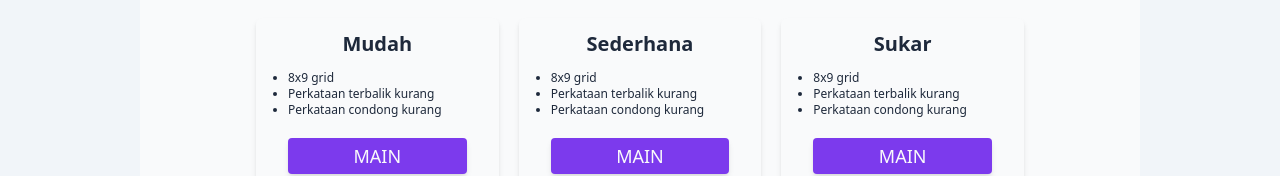
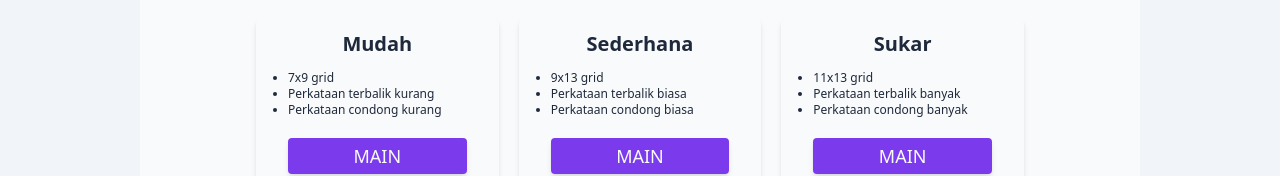
Before and after one commit to aidilrx04/cari-kata, a SvelteKit app: page /mode in a window 1280 px wide. Shown: the part 134-310 px from the top of the page. Built offline with nearby package versions, Linux system fonts and the light colour scheme.

Commit message:
fix mode description

```diff
--- a/src/routes/mode/+page.svelte
+++ b/src/routes/mode/+page.svelte
@@ -1,9 +1,47 @@
 <script>
 	import OGP from '$lib/OGP.svelte';
-	import Footer from '$lib/Footer.svelte';
 	import Meta from '$lib/Meta.svelte';
-	import Navigation from '$lib/Navigation.svelte';
 	import ModeCard from './ModeCard.svelte';
+	import { MODES, MODE_TYPES } from '$lib/modes';
+
+	const cards = [
+		{
+			title: 'Mudah',
+			description: `
+			<ul class="list-disc desc-list">
+				<li>${MODE_TYPES[MODES.EASY].grid.column}x${MODE_TYPES[MODES.EASY].grid.row} grid</li>
+				<li>Perkataan terbalik kurang</li>
+				<li>Perkataan condong kurang</li>
+			</ul>
+			`,
+			url: '/game?mode=easy',
+			cta_label: 'MAIN'
+		},
+		{
+			title: 'Sederhana',
+			description: `
+			<ul class="list-disc desc-list">
+				<li>${MODE_TYPES[MODES.NORMAL].grid.column}x${MODE_TYPES[MODES.HARD].grid.row} grid</li>
+				<li>Perkataan terbalik biasa</li>
+				<li>Perkataan condong biasa</li>
+			</ul>
+			`,
+			url: '/game?mode=normal',
+			cta_label: 'MAIN'
+		},
+		{
+			title: 'Sukar',
+			description: `
+			<ul class="list-disc desc-list">
+				<li>${MODE_TYPES[MODES.HARD].grid.column}x${MODE_TYPES[MODES.HARD].grid.row} grid</li>
+				<li>Perkataan terbalik banyak</li>
+				<li>Perkataan condong banyak</li>
+			</ul>
+			`,
+			url: '/game?mode=hard',
+			cta_label: 'MAIN'
+		}
+	];
 </script>
 
 <Meta title="Pilih Mode | Cari Kata" description="Pilih mode untuk bermain cari kata sekarang" />
@@ -25,36 +63,20 @@
 	lg:grid-cols-3
 	"
 		>
-			<ModeCard ctaHref="/game?mode=easy">
-				<div class="title" slot="title">Mudah</div>
-				<div slot="description">
-					<ul class="list-disc ml-5">
-						<li>8x9 grid</li>
-						<li>Perkataan terbalik kurang</li>
-						<li>Perkataan condong kurang</li>
-					</ul>
-				</div>
-			</ModeCard>
-			<ModeCard ctaHref="/game?mode=normal">
-				<div class="title" slot="title">Sederhana</div>
-				<div slot="description">
-					<ul class="list-disc ml-5">
-						<li>8x9 grid</li>
-						<li>Perkataan terbalik kurang</li>
-						<li>Perkataan condong kurang</li>
-					</ul>
-				</div>
-			</ModeCard>
-			<ModeCard ctaHref="/game?mode=hard">
-				<div class="title" slot="title">Sukar</div>
-				<div slot="description">
-					<ul class="list-disc ml-5">
-						<li>8x9 grid</li>
-						<li>Perkataan terbalik kurang</li>
-						<li>Perkataan condong kurang</li>
-					</ul>
-				</div>
-			</ModeCard>
+			{#each cards as card}
+				<ModeCard ctaHref={card.url} ctaLabel={card.cta_label}>
+					<div slot="title">{card.title}</div>
+					<div slot="description">
+						{@html card.description}
+					</div>
+				</ModeCard>
+			{/each}
 		</div>
 	</div>
+
+	<style>
+		ul.desc-list {
+			@apply ml-5;
+		}
+	</style>
 </main>
--- a/src/routes/mode/ModeCard.svelte
+++ b/src/routes/mode/ModeCard.svelte
@@ -1,5 +1,6 @@
 <script lang="ts">
 	export let ctaHref = '#';
+	export let ctaLabel = 'MAIN';
 </script>
 
 <div
@@ -15,7 +16,7 @@
 		<a
 			href={ctaHref}
 			class="bg-violet-600 text-gray-50 block mx-5 px-2 py-1 text-lg text-center rounded shadow-md hover:bg-violet-700"
-			>MAIN</a
+			>{ctaLabel}</a
 		>
 	</div>
 </div>
```
